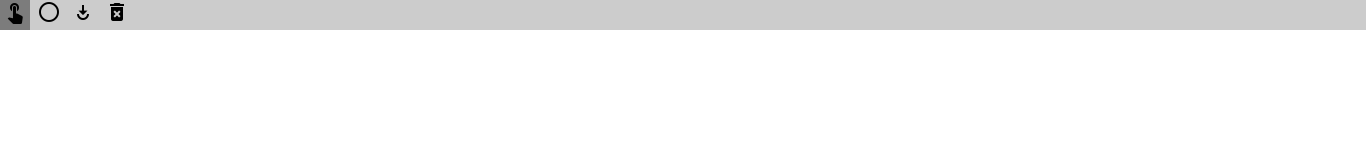
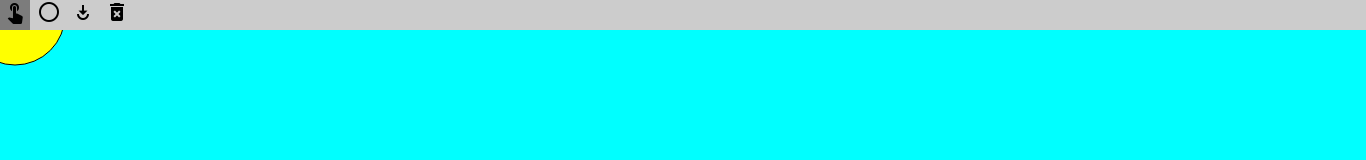
Before and after one commit to eduardougolini/turingMachine, an Electron app: page template/index.html in a window 1366 px wide. Both pictures are taken after a click on the element "touch_app". Drawn offline with Linux system fonts and the light colour scheme; no server answers.

Commit message:
Adicionada inserção gráfica dos estados

```diff
--- a/css/stylesheet.css
+++ b/css/stylesheet.css
@@ -1,6 +1,8 @@
-body {
+html, body {
+    width:  100%;
+    height: 100%;
     margin: 0px;
-    height: 30px;
+    overflow: hidden;
 }
 
 #Toolbar {
@@ -18,3 +20,7 @@ body {
 #Toolbar .menu:hover {
     background-color: #7c7c7c;
 }
+
+canvas {
+    background-color: aqua;
+}
--- /dev/null
+++ b/frontJs/CanvasDrawer.js
@@ -0,0 +1,22 @@
+var htmlCanvas = document.querySelector('canvas');
+var stateIndex = 0;
+
+htmlCanvas.width = window.innerWidth;
+htmlCanvas.height = window.innerHeight;
+
+document.body.addEventListener('click', drawState);
+
+function drawState(event) {
+    var canvasContext = htmlCanvas.getContext('2d');
+
+    canvasContext.beginPath();
+    canvasContext.arc(event.clientX, event.clientY - 30, 50, 0, Math.PI * 2, true);
+    canvasContext.fillStyle = 'yellow';
+    canvasContext.font = '26px serif';
+    canvasContext.fill();
+    canvasContext.fillStyle = 'black';
+    canvasContext.fillText('q' + stateIndex, event.clientX - 13, event.clientY - 26);
+    canvasContext.stroke();
+
+    stateIndex++;
+}
--- /dev/null
+++ b/frontJs/Menu.js
@@ -0,0 +1,9 @@
+const {ipcRenderer} = require('electron');
+
+var menuItems = document.querySelectorAll('#Toolbar .menu');
+
+for(var i = 0; i < menuItems.length; i++) {
+    menuItems[i].addEventListener('click', function(){
+        ipcRenderer.send('menuItemClick', this.getAttribute('name'));
+    });
+}
--- a/main.js
+++ b/main.js
@@ -10,7 +10,8 @@ ipcMain.on('menuItemClick', function(event, name) {
 });
 
 function createWindow () {
-    win = new BrowserWindow({width: 1366, height: 768})
+    win = new BrowserWindow({width: 1366, height: 768});
+    win.setMenu(null);
 
     win.loadURL(url.format({
         pathname: path.join(__dirname, 'template/index.html'),
--- a/template/index.html
+++ b/template/index.html
@@ -22,18 +22,10 @@
                 <i class="material-icons">delete_forever</i>
             </span>
         </div>
+        <canvas></canvas>
+
+        <script src="../frontJs/Menu.js"></script>
+        <script src="../frontJs/CanvasDrawer.js"></script>
     </body>
 
-    <script>
-        const {ipcRenderer} = require('electron');
-
-        var menuItems = document.querySelectorAll('#Toolbar .menu');
-
-        for(var i = 0; i < menuItems.length; i++) {
-            menuItems[i].addEventListener('click', function(){
-                ipcRenderer.send('menuItemClick', this.getAttribute('name'));
-            });
-        }
-    </script>
-
 </html>
```
